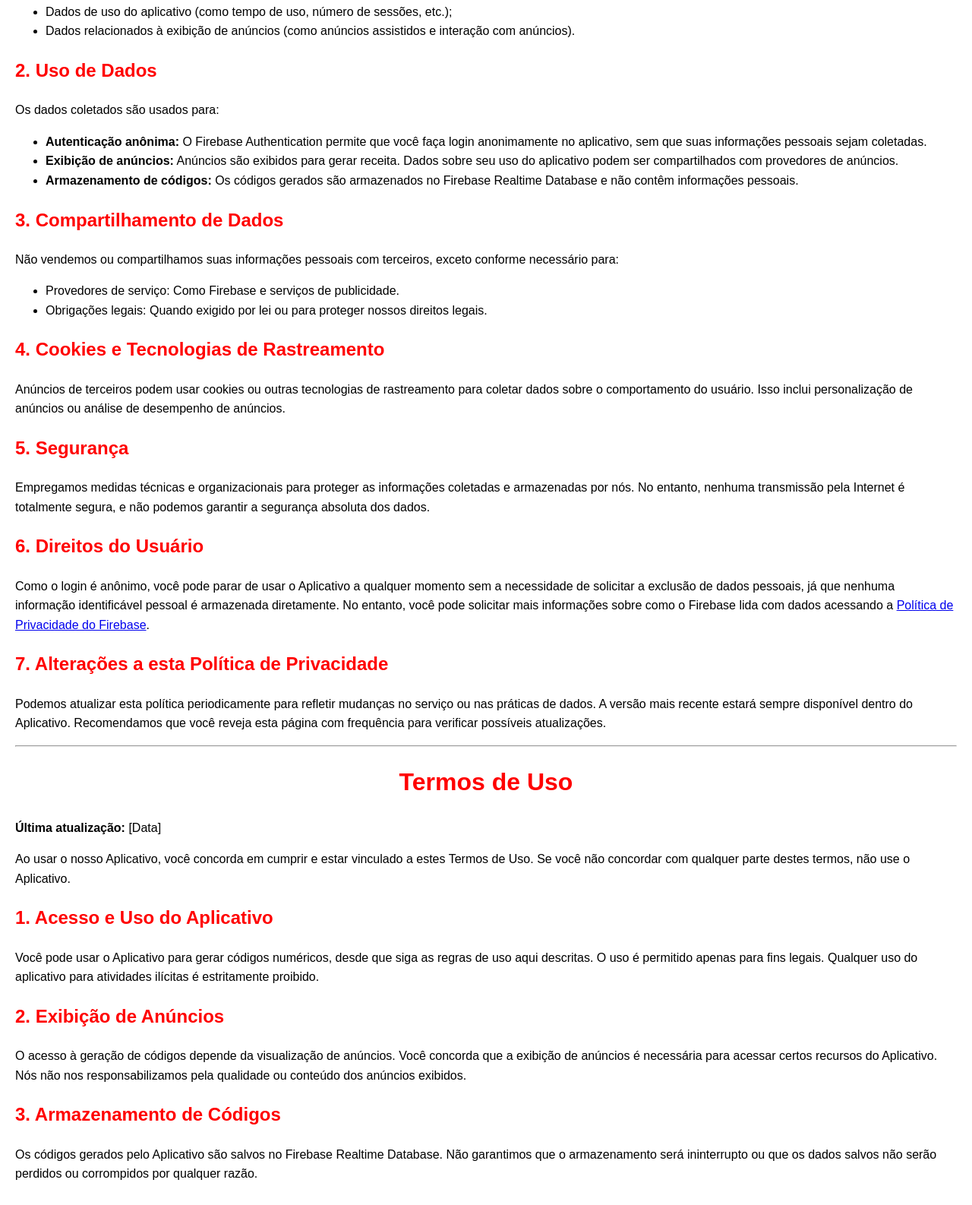
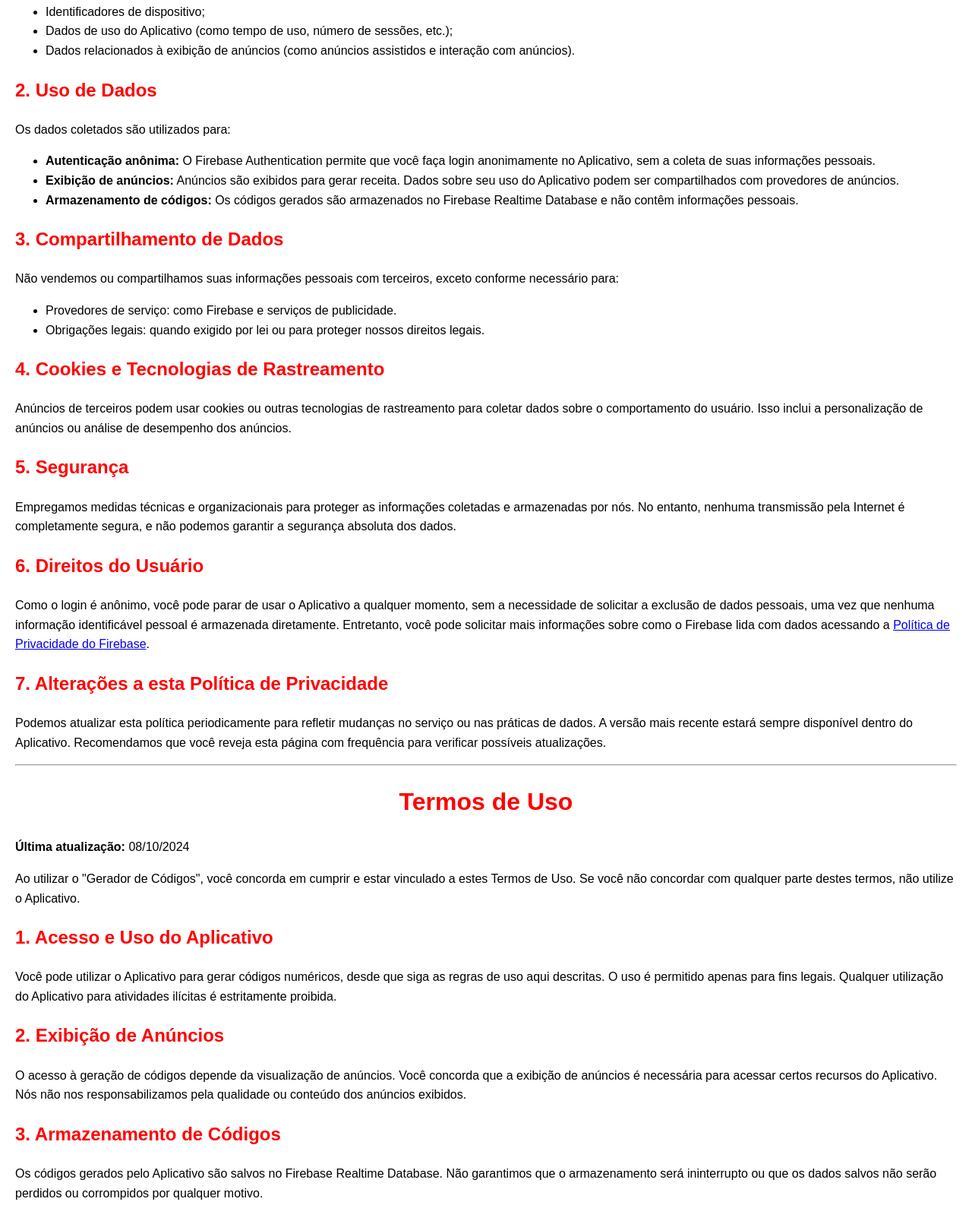
Before and after one commit to Aethanix/PoliticaTermos-Gerador-de-Codigos-app, a plain HTML site: page index.html in a window 1280 px wide. Shown: the part 355-1941 px from the top of the page at 76% size. Drawn offline with Linux system fonts and the light colour scheme.

Commit message:
Update index.html

```diff
--- a/index.html
+++ b/index.html
@@ -3,7 +3,7 @@
 <head>
     <meta charset="UTF-8">
     <meta name="viewport" content="width=device-width, initial-scale=1.0">
-    <title>Política de Privacidade e Termos de Uso</title>
+    <title>Política de Privacidade e Termos de Uso - Gerador de Códigos</title>
     <style>
         body {
             font-family: Arial, sans-serif;
@@ -23,39 +23,39 @@
     <h1>Política de Privacidade</h1>
     <p><strong>Última atualização:</strong> 08/10/2024</p>
 
-    <p>Esta Política de Privacidade descreve como seu aplicativo (referido como "Aplicativo", "nós", "nos" ou "nosso") coleta, usa, armazena e compartilha informações quando você usa nosso serviço. Este Aplicativo usa login anônimo no Firebase e coleta informações mínimas necessárias para o funcionamento.</p>
+    <p>A Política de Privacidade a seguir descreve como o "Gerador de Códigos" (referido como "Aplicativo", "nós", "nos" ou "nosso") da Aethanix coleta, usa, armazena e compartilha informações quando você utiliza nosso serviço. Este Aplicativo utiliza login anônimo no Firebase e coleta apenas as informações mínimas necessárias para seu funcionamento.</p>
 
     <h2>1. Coleta de Informações</h2>
     <p>O Aplicativo não coleta informações pessoais identificáveis diretamente. No entanto, ao utilizar o Firebase e exibir anúncios de terceiros, algumas informações podem ser coletadas automaticamente, como:</p>
     <ul>
         <li>Identificadores de dispositivo;</li>
-        <li>Dados de uso do aplicativo (como tempo de uso, número de sessões, etc.);</li>
+        <li>Dados de uso do Aplicativo (como tempo de uso, número de sessões, etc.);</li>
         <li>Dados relacionados à exibição de anúncios (como anúncios assistidos e interação com anúncios).</li>
     </ul>
 
     <h2>2. Uso de Dados</h2>
-    <p>Os dados coletados são usados para:</p>
+    <p>Os dados coletados são utilizados para:</p>
     <ul>
-        <li><strong>Autenticação anônima:</strong> O Firebase Authentication permite que você faça login anonimamente no aplicativo, sem que suas informações pessoais sejam coletadas.</li>
-        <li><strong>Exibição de anúncios:</strong> Anúncios são exibidos para gerar receita. Dados sobre seu uso do aplicativo podem ser compartilhados com provedores de anúncios.</li>
+        <li><strong>Autenticação anônima:</strong> O Firebase Authentication permite que você faça login anonimamente no Aplicativo, sem a coleta de suas informações pessoais.</li>
+        <li><strong>Exibição de anúncios:</strong> Anúncios são exibidos para gerar receita. Dados sobre seu uso do Aplicativo podem ser compartilhados com provedores de anúncios.</li>
         <li><strong>Armazenamento de códigos:</strong> Os códigos gerados são armazenados no Firebase Realtime Database e não contêm informações pessoais.</li>
     </ul>
 
     <h2>3. Compartilhamento de Dados</h2>
     <p>Não vendemos ou compartilhamos suas informações pessoais com terceiros, exceto conforme necessário para:</p>
     <ul>
-        <li>Provedores de serviço: Como Firebase e serviços de publicidade.</li>
-        <li>Obrigações legais: Quando exigido por lei ou para proteger nossos direitos legais.</li>
+        <li>Provedores de serviço: como Firebase e serviços de publicidade.</li>
+        <li>Obrigações legais: quando exigido por lei ou para proteger nossos direitos legais.</li>
     </ul>
 
     <h2>4. Cookies e Tecnologias de Rastreamento</h2>
-    <p>Anúncios de terceiros podem usar cookies ou outras tecnologias de rastreamento para coletar dados sobre o comportamento do usuário. Isso inclui personalização de anúncios ou análise de desempenho de anúncios.</p>
+    <p>Anúncios de terceiros podem usar cookies ou outras tecnologias de rastreamento para coletar dados sobre o comportamento do usuário. Isso inclui a personalização de anúncios ou análise de desempenho dos anúncios.</p>
 
     <h2>5. Segurança</h2>
-    <p>Empregamos medidas técnicas e organizacionais para proteger as informações coletadas e armazenadas por nós. No entanto, nenhuma transmissão pela Internet é totalmente segura, e não podemos garantir a segurança absoluta dos dados.</p>
+    <p>Empregamos medidas técnicas e organizacionais para proteger as informações coletadas e armazenadas por nós. No entanto, nenhuma transmissão pela Internet é completamente segura, e não podemos garantir a segurança absoluta dos dados.</p>
 
     <h2>6. Direitos do Usuário</h2>
-    <p>Como o login é anônimo, você pode parar de usar o Aplicativo a qualquer momento sem a necessidade de solicitar a exclusão de dados pessoais, já que nenhuma informação identificável pessoal é armazenada diretamente. No entanto, você pode solicitar mais informações sobre como o Firebase lida com dados acessando a <a href="https://firebase.google.com/support/privacy">Política de Privacidade do Firebase</a>.</p>
+    <p>Como o login é anônimo, você pode parar de usar o Aplicativo a qualquer momento, sem a necessidade de solicitar a exclusão de dados pessoais, uma vez que nenhuma informação identificável pessoal é armazenada diretamente. Entretanto, você pode solicitar mais informações sobre como o Firebase lida com dados acessando a <a href="https://firebase.google.com/support/privacy">Política de Privacidade do Firebase</a>.</p>
 
     <h2>7. Alterações a esta Política de Privacidade</h2>
     <p>Podemos atualizar esta política periodicamente para refletir mudanças no serviço ou nas práticas de dados. A versão mais recente estará sempre disponível dentro do Aplicativo. Recomendamos que você reveja esta página com frequência para verificar possíveis atualizações.</p>
@@ -63,33 +63,33 @@
     <hr>
 
     <h1>Termos de Uso</h1>
-    <p><strong>Última atualização:</strong> [Data]</p>
+    <p><strong>Última atualização:</strong> 08/10/2024</p>
 
-    <p>Ao usar o nosso Aplicativo, você concorda em cumprir e estar vinculado a estes Termos de Uso. Se você não concordar com qualquer parte destes termos, não use o Aplicativo.</p>
+    <p>Ao utilizar o "Gerador de Códigos", você concorda em cumprir e estar vinculado a estes Termos de Uso. Se você não concordar com qualquer parte destes termos, não utilize o Aplicativo.</p>
 
     <h2>1. Acesso e Uso do Aplicativo</h2>
-    <p>Você pode usar o Aplicativo para gerar códigos numéricos, desde que siga as regras de uso aqui descritas. O uso é permitido apenas para fins legais. Qualquer uso do aplicativo para atividades ilícitas é estritamente proibido.</p>
+    <p>Você pode utilizar o Aplicativo para gerar códigos numéricos, desde que siga as regras de uso aqui descritas. O uso é permitido apenas para fins legais. Qualquer utilização do Aplicativo para atividades ilícitas é estritamente proibida.</p>
 
     <h2>2. Exibição de Anúncios</h2>
     <p>O acesso à geração de códigos depende da visualização de anúncios. Você concorda que a exibição de anúncios é necessária para acessar certos recursos do Aplicativo. Nós não nos responsabilizamos pela qualidade ou conteúdo dos anúncios exibidos.</p>
 
     <h2>3. Armazenamento de Códigos</h2>
-    <p>Os códigos gerados pelo Aplicativo são salvos no Firebase Realtime Database. Não garantimos que o armazenamento será ininterrupto ou que os dados salvos não serão perdidos ou corrompidos por qualquer razão.</p>
+    <p>Os códigos gerados pelo Aplicativo são salvos no Firebase Realtime Database. Não garantimos que o armazenamento será ininterrupto ou que os dados salvos não serão perdidos ou corrompidos por qualquer motivo.</p>
 
     <h2>4. Propriedade Intelectual</h2>
-    <p>Todo o conteúdo e funcionalidades do Aplicativo são de nossa propriedade ou de nossos licenciadores e estão protegidos por leis de direitos autorais. Você não tem permissão para copiar, modificar ou distribuir qualquer parte do Aplicativo sem nosso consentimento prévio por escrito.</p>
+    <p>Todo o conteúdo e funcionalidades do Aplicativo são de propriedade da Aethanix ou de nossos licenciadores e estão protegidos por leis de direitos autorais. Você não tem permissão para copiar, modificar ou distribuir qualquer parte do Aplicativo sem nosso consentimento prévio por escrito.</p>
 
     <h2>5. Limitação de Responsabilidade</h2>
-    <p>O Aplicativo é fornecido "como está" e "conforme disponível", sem qualquer garantia de que será livre de erros ou interrupções. Não nos responsabilizamos por quaisquer perdas ou danos resultantes do uso do Aplicativo, incluindo, mas não limitado a, perda de dados ou lucros cessantes.</p>
+    <p>O Aplicativo é fornecido "como está" e "conforme disponível", sem qualquer garantia de que será livre de erros ou interrupções. Não nos responsabilizamos por quaisquer perdas ou danos resultantes do uso do Aplicativo, incluindo, mas não se limitando a, perda de dados ou lucros cessantes.</p>
 
     <h2>6. Modificações no Aplicativo e nos Termos</h2>
     <p>Reservamo-nos o direito de modificar ou descontinuar o Aplicativo a qualquer momento, com ou sem aviso prévio. Também podemos alterar estes Termos de Uso. O uso contínuo do Aplicativo após qualquer alteração constitui sua aceitação dos Termos revisados.</p>
 
     <h2>7. Encerramento de Conta</h2>
-    <p>Embora o Aplicativo use autenticação anônima, reservamo-nos o direito de impedir o uso do Aplicativo por qualquer pessoa que viole estes Termos de Uso ou use o Aplicativo de maneira ilegal ou prejudicial.</p>
+    <p>Embora o Aplicativo use autenticação anônima, reservamo-nos o direito de impedir o uso do Aplicativo por qualquer pessoa que viole estes Termos de Uso ou utilize o Aplicativo de maneira ilegal ou prejudicial.</p>
 
     <h2>8. Lei Aplicável</h2>
-    <p>Estes Termos serão regidos e interpretados de acordo com as leis do país onde o desenvolvedor reside, sem considerar conflitos de provisões legais.</p>
+    <p>Estes Termos serão regidos e interpretados de acordo com as leis do Brasil, sem considerar conflitos de provisões legais.</p>
 
     <hr>
 
```
